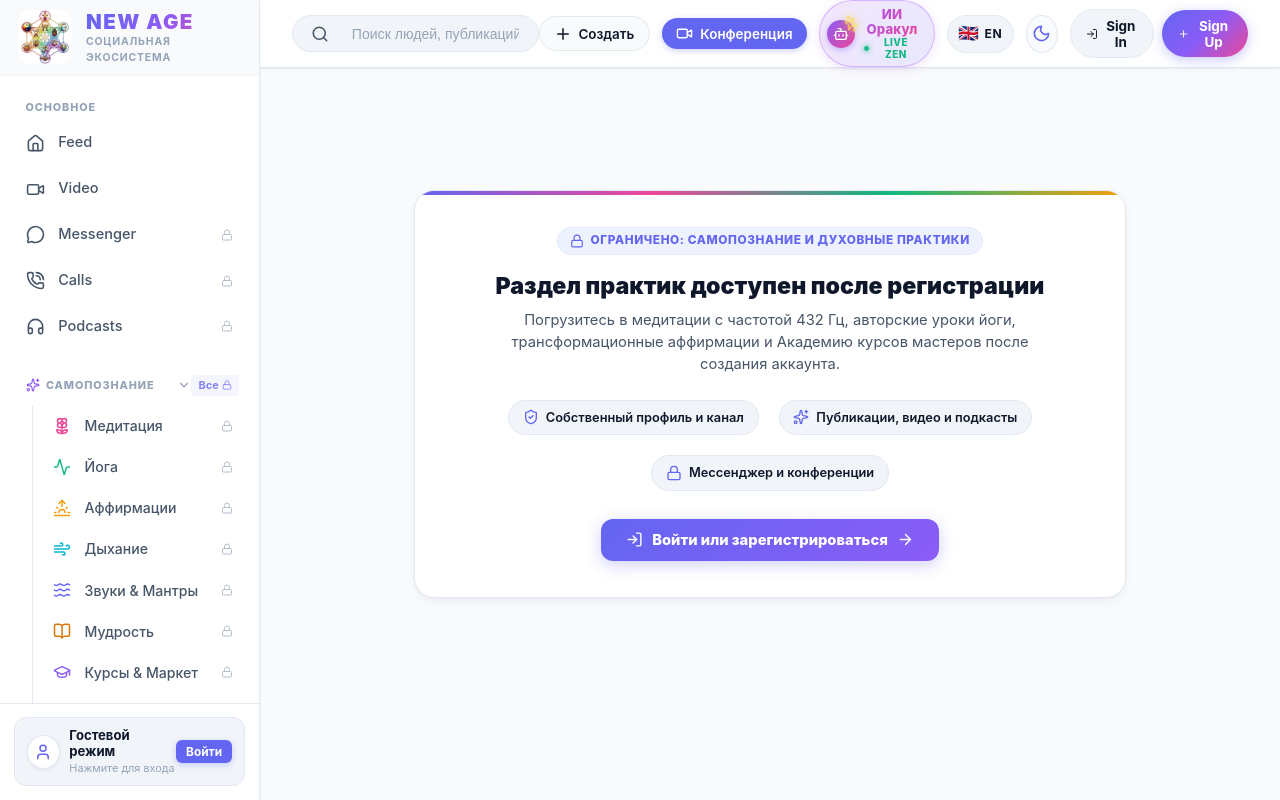
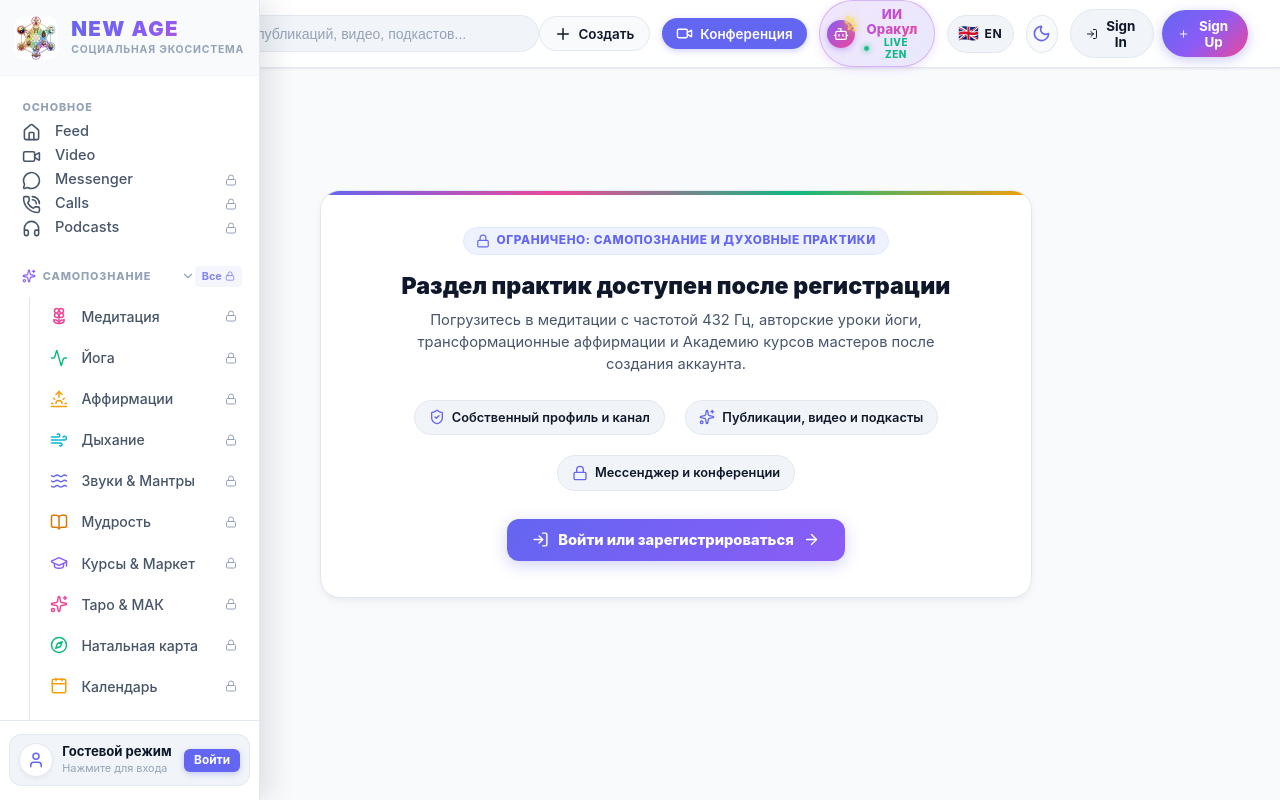
Before and after one commit to Claower3D/soc, a React (Vite) app in the folder frontend/: page /spiritual in a window 1280 px wide. Built offline with nearby package versions, Linux system fonts and the light colour scheme.

Commit message:
feat(navigation): collapsible sidebar on hover matching instagram style

```diff
--- a/frontend/src/App.css
+++ b/frontend/src/App.css
@@ -51,7 +51,7 @@ button {
 
 .app-main-area {
   flex: 1;
-  margin-left: var(--sidebar-width);
+  margin-left: var(--sidebar-collapsed-width);
   min-height: 100vh;
   display: flex;
   flex-direction: column;
@@ -59,6 +59,7 @@ button {
   min-width: 0;
   max-width: 100%;
   overflow-x: hidden;
+  transition: margin-left 0.28s cubic-bezier(0.4, 0, 0.2, 1);
 }
 
 .app-main-content {
--- a/frontend/src/components/Sidebar.css
+++ b/frontend/src/components/Sidebar.css
@@ -1,5 +1,5 @@
 .sidebar {
-  width: var(--sidebar-width);
+  width: var(--sidebar-collapsed-width);
   height: 100vh;
   background: var(--color-bg-card);
   border-right: 1px solid var(--color-border);
@@ -8,19 +8,28 @@
   position: fixed;
   top: 0;
   left: 0;
-  z-index: 50;
-  box-shadow: var(--shadow-sm);
+  z-index: 100;
+  box-shadow: 2px 0 12px rgba(15, 23, 42, 0.04);
+  transition: width 0.28s cubic-bezier(0.4, 0, 0.2, 1), box-shadow 0.28s ease;
+  overflow-x: hidden;
+}
+
+.sidebar:hover {
+  width: var(--sidebar-width);
+  box-shadow: 8px 0 28px rgba(15, 23, 42, 0.12);
 }
 
 .sidebar-header {
   height: 76px;
-  padding: 0 1.15rem;
+  padding: 0 0.85rem;
   display: flex;
   align-items: center;
   border-bottom: 1px solid var(--color-border-light);
   cursor: pointer;
   background: var(--color-bg-card);
   transition: background 0.2s ease;
+  overflow: hidden;
+  white-space: nowrap;
 }
 
 .sidebar-header:hover {
@@ -40,11 +49,13 @@
   align-items: center;
   justify-content: center;
   flex-shrink: 0;
+  width: 44px;
+  height: 44px;
 }
 
 .brand-logo-img {
-  width: 54px;
-  height: 54px;
+  width: 44px;
+  height: 44px;
   border-radius: 12px;
   object-fit: cover;
   background: transparent;
@@ -63,6 +74,17 @@
 .brand-text-block {
   display: flex;
   flex-direction: column;
+  opacity: 0;
+  transform: translateX(-10px);
+  pointer-events: none;
+  transition: opacity 0.22s ease, transform 0.22s ease;
+  white-space: nowrap;
+}
+
+.sidebar:hover .brand-text-block {
+  opacity: 1;
+  transform: translateX(0);
+  pointer-events: auto;
 }
 
 .demo-badge {
@@ -87,11 +109,12 @@
 
 .sidebar-nav {
   flex: 1;
-  padding: 0.85rem 0.75rem;
+  padding: 0.85rem 0.55rem;
   display: flex;
   flex-direction: column;
   gap: 0.2rem;
   overflow-y: auto;
+  overflow-x: hidden;
   scrollbar-width: thin;
   scrollbar-color: var(--color-border) transparent;
 }
@@ -112,6 +135,17 @@
   text-transform: uppercase;
   letter-spacing: 0.08em;
   color: var(--color-text-tertiary);
+  white-space: nowrap;
+  opacity: 0;
+  transform: translateX(-6px);
+  transition: opacity 0.2s ease, transform 0.2s ease;
+  pointer-events: none;
+}
+
+.sidebar:hover .nav-section-title {
+  opacity: 1;
+  transform: translateX(0);
+  pointer-events: auto;
 }
 
 .nav-section-divider {
@@ -126,6 +160,15 @@
   align-items: center;
   justify-content: space-between;
   padding: 0.4rem 0.5rem 0.2rem 0.85rem;
+  white-space: nowrap;
+  opacity: 0;
+  pointer-events: none;
+  transition: opacity 0.2s ease;
+}
+
+.sidebar:hover .services-section-header {
+  opacity: 1;
+  pointer-events: auto;
 }
 
 .services-accordion-toggle {
@@ -185,7 +228,7 @@
 
 /* Services Subnav */
 .services-subnav {
-  display: flex;
+  display: none;
   flex-direction: column;
   gap: 0.15rem;
   padding-left: 0.4rem;
@@ -193,6 +236,10 @@
   margin-left: 1.25rem;
   margin-top: 0.25rem;
   margin-bottom: 0.35rem;
+}
+
+.sidebar:hover .services-subnav {
+  display: flex;
 }
 
 .sub-nav-item {
@@ -212,6 +259,8 @@
   text-decoration: none;
   transition: all var(--transition-fast);
   position: relative;
+  white-space: nowrap;
+  overflow: hidden;
 }
 
 .nav-item:hover {
@@ -248,6 +297,16 @@
 
 .nav-label {
   flex: 1;
+  opacity: 0;
+  transform: translateX(-8px);
+  pointer-events: none;
+  transition: opacity 0.2s ease, transform 0.2s ease;
+}
+
+.sidebar:hover .nav-label {
+  opacity: 1;
+  transform: translateX(0);
+  pointer-events: auto;
 }
 
 .nav-badge {
@@ -258,6 +317,25 @@
   padding: 0.12rem 0.48rem;
   border-radius: 999px;
   line-height: 1;
+  transition: all 0.2s ease;
+}
+
+/* On collapsed sidebar, position the badge compactly next to icon */
+.sidebar:not(:hover) .nav-badge {
+  position: absolute;
+  top: 6px;
+  left: 28px;
+  padding: 0.1rem 0.35rem;
+  font-size: 0.65rem;
+}
+
+.nav-lock-badge {
+  opacity: 0;
+  transition: opacity 0.2s ease;
+}
+
+.sidebar:hover .nav-lock-badge {
+  opacity: 1;
 }
 
 .live-dot {
@@ -267,6 +345,13 @@
   background: #10B981;
   box-shadow: 0 0 0 3px rgba(16, 185, 129, 0.2);
   animation: pulse-live 2s infinite;
+  transition: all 0.2s ease;
+}
+
+.sidebar:not(:hover) .live-dot {
+  position: absolute;
+  top: 8px;
+  left: 32px;
 }
 
 @keyframes pulse-live {
@@ -276,19 +361,22 @@
 }
 
 .sidebar-footer {
-  padding: 0.85rem;
+  padding: 0.85rem 0.55rem;
   border-top: 1px solid var(--color-border);
   background: var(--color-bg-card);
+  overflow: hidden;
 }
 
 .user-profile-card {
   display: flex;
   align-items: center;
   gap: 0.75rem;
-  padding: 0.5rem 0.65rem;
+  padding: 0.45rem 0.5rem;
   border-radius: var(--radius-sm);
   cursor: pointer;
   transition: all var(--transition-fast);
+  white-space: nowrap;
+  overflow: hidden;
 }
 
 .user-profile-card:hover {
@@ -325,6 +413,16 @@
   min-width: 0;
   display: flex;
   flex-direction: column;
+  opacity: 0;
+  transform: translateX(-8px);
+  pointer-events: none;
+  transition: opacity 0.2s ease, transform 0.2s ease;
+}
+
+.sidebar:hover .footer-user-info {
+  opacity: 1;
+  transform: translateX(0);
+  pointer-events: auto;
 }
 
 .footer-user-name {
@@ -349,12 +447,14 @@
   display: flex;
   align-items: center;
   justify-content: space-between;
-  padding: 0.6rem 0.75rem;
+  padding: 0.5rem 0.55rem;
   border-radius: 12px;
   background: var(--color-bg-secondary);
   border: 1px solid var(--color-border);
   cursor: pointer;
   transition: all 0.2s ease;
+  white-space: nowrap;
+  overflow: hidden;
 }
 
 .sidebar-guest-card:hover {
@@ -368,6 +468,7 @@
   display: flex;
   align-items: center;
   gap: 0.6rem;
+  flex-shrink: 0;
 }
 
 .guest-avatar-ring {
@@ -380,6 +481,7 @@
   align-items: center;
   justify-content: center;
   box-shadow: 0 2px 4px rgba(0, 0, 0, 0.05);
+  flex-shrink: 0;
 }
 
 .guest-icon {
@@ -389,6 +491,16 @@
 .guest-text-block {
   display: flex;
   flex-direction: column;
+  opacity: 0;
+  transform: translateX(-8px);
+  pointer-events: none;
+  transition: opacity 0.2s ease, transform 0.2s ease;
+}
+
+.sidebar:hover .guest-text-block {
+  opacity: 1;
+  transform: translateX(0);
+  pointer-events: auto;
 }
 
 .guest-title {
@@ -413,7 +525,14 @@
   font-weight: 700;
   cursor: pointer;
   box-shadow: 0 2px 6px rgba(99, 102, 241, 0.3);
-  transition: all 0.15s ease;
+  transition: opacity 0.2s ease, transform 0.15s ease;
+  opacity: 0;
+  pointer-events: none;
+}
+
+.sidebar:hover .guest-login-arrow-btn {
+  opacity: 1;
+  pointer-events: auto;
 }
 
 .guest-login-arrow-btn:hover {
@@ -483,6 +602,33 @@
   color: #FFFFFF;
 }
 
+/* Collapsed Mini Section Icons */
+.sidebar-section-collapsed-icon {
+  display: flex;
+  align-items: center;
+  justify-content: center;
+  padding: 0.65rem 0.85rem;
+  border-radius: var(--radius-sm);
+  color: var(--color-text-secondary);
+  cursor: pointer;
+  transition: all var(--transition-fast);
+}
+
+.sidebar-section-collapsed-icon:hover {
+  background: var(--color-bg-secondary);
+  color: var(--color-accent);
+  transform: scale(1.1);
+}
+
+.sidebar:hover .sidebar-section-collapsed-icon {
+  display: none;
+}
+
+.sidebar:not(:hover) .services-section-header,
+.sidebar:not(:hover) .services-subnav {
+  display: none !important;
+}
+
 @media (max-width: 768px) {
   .sidebar {
     display: none;
--- a/frontend/src/components/Sidebar.tsx
+++ b/frontend/src/components/Sidebar.tsx
@@ -112,6 +112,15 @@ export function Sidebar() {
 
         {/* SECTION: САМОПОЗНАНИЕ & ДУХОВНЫЕ ПРАКТИКИ */}
         <div className="nav-section-divider" />
+
+        {/* Collapsed Shortcut Icon */}
+        <NavLink
+          to="/spiritual"
+          className={({ isActive }) => `sidebar-section-collapsed-icon ${isActive ? 'active' : ''}`}
+          title="Самопознание и практики"
+        >
+          <Sparkles className="nav-icon spiritual-star-icon" size={19} />
+        </NavLink>
 
         <div className="services-section-header spiritual-section-header">
           <button
@@ -284,6 +293,15 @@ export function Sidebar() {
 
         {/* SECTION 2: SERVICES ACCORDION & HUB */}
         <div className="nav-section-divider" />
+
+        {/* Collapsed Shortcut Icon */}
+        <NavLink
+          to="/services"
+          className={({ isActive }) => `sidebar-section-collapsed-icon ${isActive ? 'active' : ''}`}
+          title="Сервисы и инструменты"
+        >
+          <Layers className="nav-icon" size={19} />
+        </NavLink>
 
         <div className="services-section-header">
           <button
--- a/frontend/src/styles/theme.css
+++ b/frontend/src/styles/theme.css
@@ -58,6 +58,7 @@
 
   /* Размеры */
   --sidebar-width: 260px;
+  --sidebar-collapsed-width: 72px;
   --header-height: 68px;
   --radius-xs: 6px;
   --radius-sm: 10px;
```
